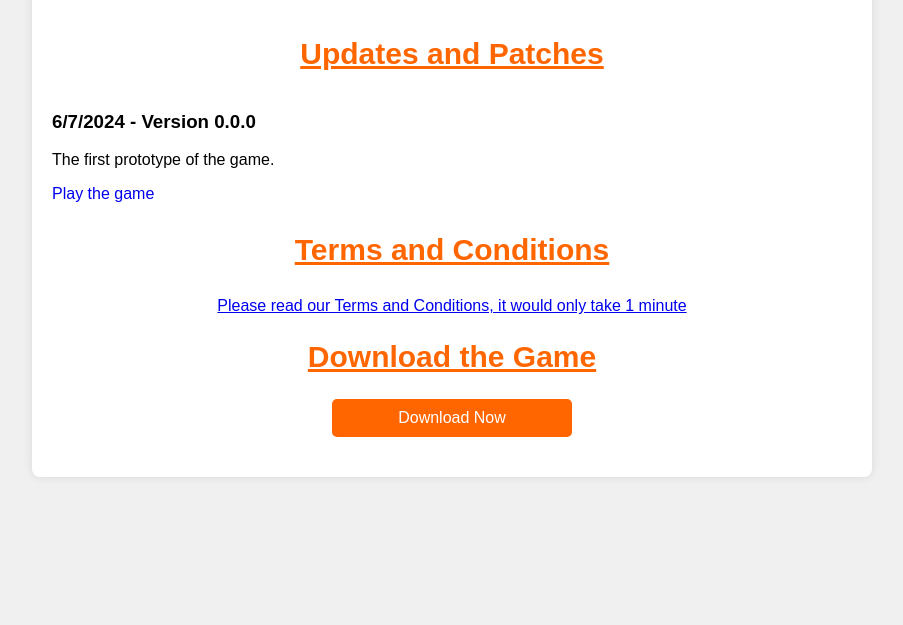
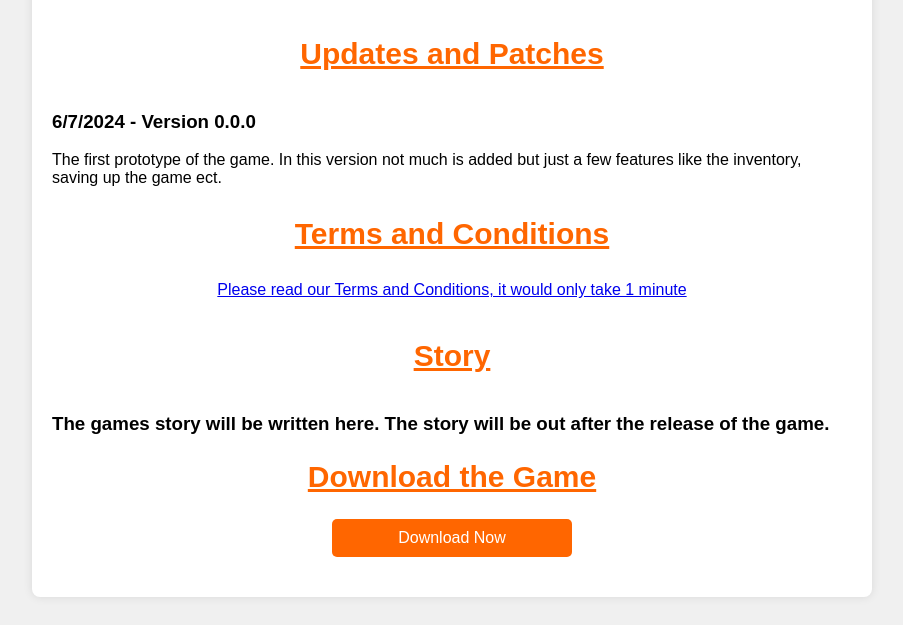
Before and after one commit to Byson94/Abandoned-Away, a plain HTML site: page index.html in a window 1280 px wide. Shown: the part 789-1414 px from the top of the page, without its empty margins (188-1091 px from the left). Before the commit the page ends 1294 px from the top, so only its background shows below. Drawn offline with Linux system fonts and the light colour scheme.

Commit message:
Update index.html

```diff
--- a/index.html
+++ b/index.html
@@ -89,8 +89,7 @@
         <div class="section">
             <h4>Updates and Patches</h4>
             <h3 pixel-font: "20px;">6/7/2024 - Version 0.0.0</h3>
-            <p>The first prototype of the game.</p>
-            <p style="color: #0000EE; cursor: pointer;" onclick="window.location.href = 'https://byson94.github.io/Cosmic-outpost-vr-0.0.0-(prototypr)';">Play the game</p>
+            <p>The first prototype of the game. In this version not much is added but just a few features like the inventory, saving up the game ect.</p>
         </div>
 
         <!-- Terms and Conditions Section -->
@@ -101,6 +100,11 @@
             </p>
         </div>
 
+        <!-- Game story -->
+        <div class="section">
+            <h4>Story</h4>
+            <h3>The games story will be written here. The story will be out after the release of the game.</h3>
+
         <!-- Download Game Section -->
         <div class="section" style="text-align: center;">
             <h2 style="color: #ff6600; text-decoration: underline; font-size: 30px;">Download the Game</h2>
```
